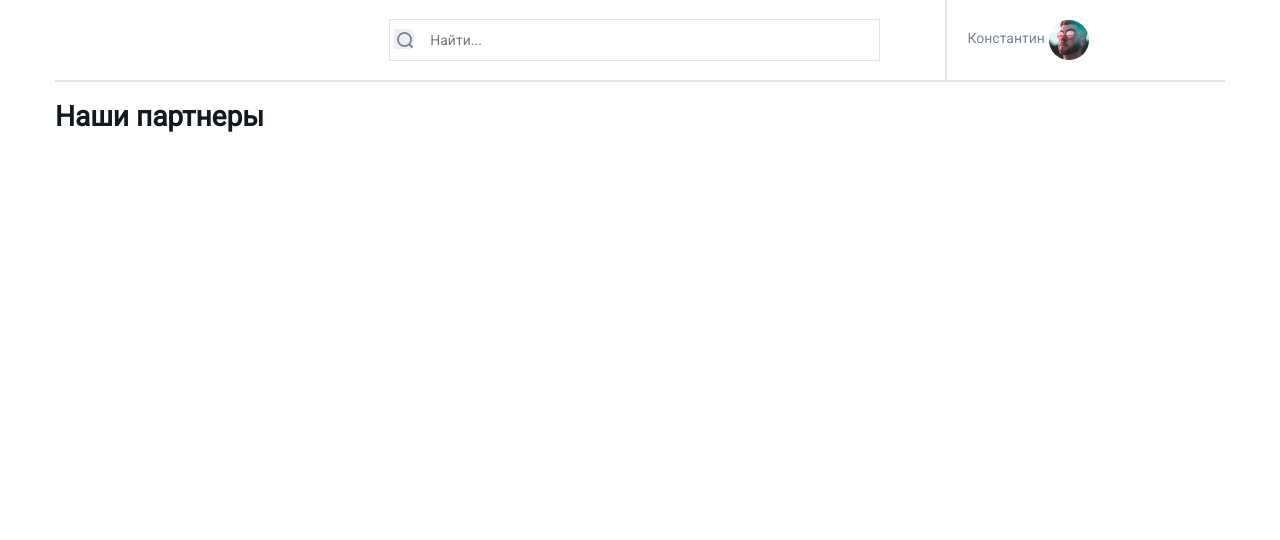
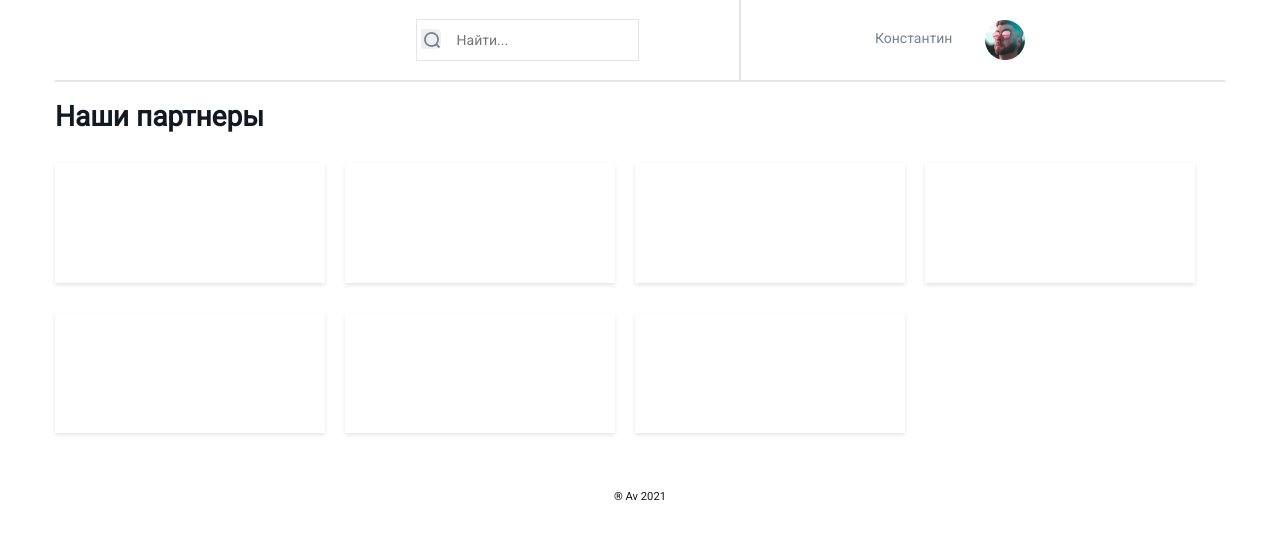
Before and after one commit to atata2008/sqsft, a plain HTML site: page index.html in a window 1280 px wide. Drawn offline with Linux system fonts and the light colour scheme.

Commit message:
fix: added blocks

```diff
--- a/css/style.css
+++ b/css/style.css
@@ -6,7 +6,6 @@ body {
     font-family: 'Roboto', sans-serif;
     color: #121920;
     max-width: 1440px;
-
 }
 
 * {
@@ -19,7 +18,6 @@ body {
     display: flex;
     flex-direction: column;
     margin: 0 auto;
-
 }
 
 .header {
@@ -28,14 +26,14 @@ body {
     flex-wrap: nowrap;
     justify-content: space-around;
     align-items: center;
-    width: inherit;
+    width: 100%;
     height: 80px;
     padding: 0 11.5%;
 }
 
 .header__nav {
     height: 80px;
-    width: 1100px;
+    /*width: 100%;*/
     display: flex;
     flex-direction: row;
     flex-wrap: nowrap;
@@ -49,6 +47,7 @@ body {
     background-image: url(/images/logo.png);
     background-repeat: no-repeat;
     background-size: cover;
+    margin-right: 60px;
 }
 
 .header__nav-search {
@@ -91,17 +90,16 @@ body {
     padding-left: 19px;
 }
 
-.header__vertical-line{
-height: inherit;
-width: 0;
-border: 0.5px solid #E5E5E5;
+.header__vertical-line {
+    height: inherit;
+    width: 0;
+    border: 0.5px solid #E5E5E5;
 }
 
-.header__account-name{
+.header__account-name {
     color: #768298;
     height: 20px;
     width: 79px;
-
 }
 
 .header__account-foto {
@@ -111,11 +109,42 @@ border: 0.5px solid #E5E5E5;
     background-repeat: no-repeat;
 }
 
-.container__horizontal-line{
+.container__horizontal-line {
     height: 0;
     width: inherit;
     border: 0.5px solid #E5E5E5;
 }
+
 .main {
-    width: 1100px;
+    width: inherit;
+    margin: 0 auto;
 }
+
+.main__tytle-parners {
+    margin-bottom: 30px;
+}
+
+.main__partners{
+    display: flex;
+    flex-direction: row;
+    flex-wrap: wrap;
+    justify-content: start;
+    align-items: center;
+    align-content: space-around;
+    }
+
+.block {
+    width: 270px;
+    height: 120px;
+    box-shadow: 0 2px 4px #E5E5E5;
+    margin-bottom: 30px;
+    margin-right: 20px;
+}
+
+.footer {
+    font-size: .8em;
+    text-align: center;
+    margin: 1.5em 0 0 0;
+    /*Прижать футер вниз, если родитель flex*/
+    margin-bottom: auto;
+}
--- a/index.html
+++ b/index.html
@@ -34,17 +34,17 @@
                 <h1 class="main__tytle-parners">Наши партнеры</h1>
             </div>
             <div class="main__partners">
-                <div class="main__partners-henkel"></div>
-                <div class="main__partners-john--deere"></div>
-                <div class="main__partners-mc"></div>
-                <div class="main__partners-ikea"></div>
-                <div class="main__partners-reebok"></div>
-                <div class="main__partners-nike"></div>
-                <div class="main__partners-caterpillar"></div>
+                <div class="main__partners-henkel block"></div>
+                <div class="main__partners-john--deere block"></div>
+                <div class="main__partners-mc block"></div>
+                <div class="main__partners-ikea block"></div>
+                <div class="main__partners-reebok block"></div>
+                <div class="main__partners-nike block"></div>
+                <div class="main__partners-caterpillar block"></div>
             </div>
         </main>
-        <footer>
-            <div class="copirite"></div>
+        <footer class="footer">
+            <p class="footer__p">&reg; Av 2021</p>
         </footer>
     </div>
 </body>
```
